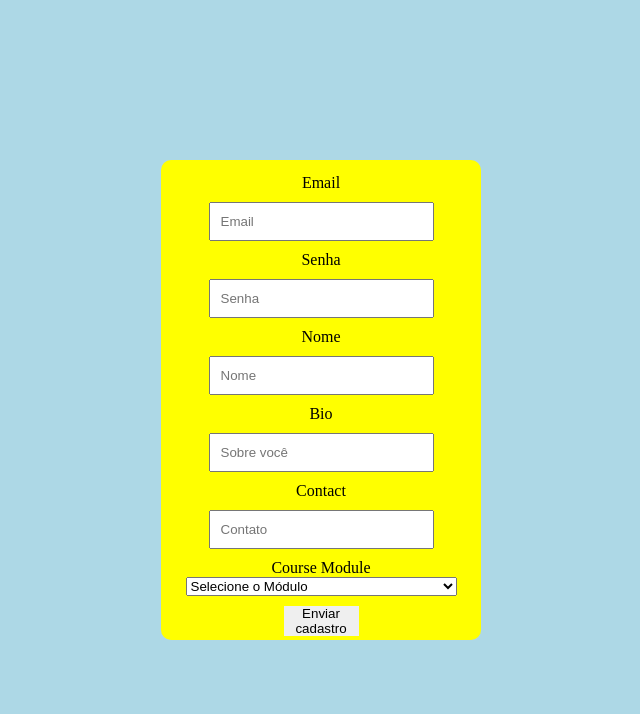
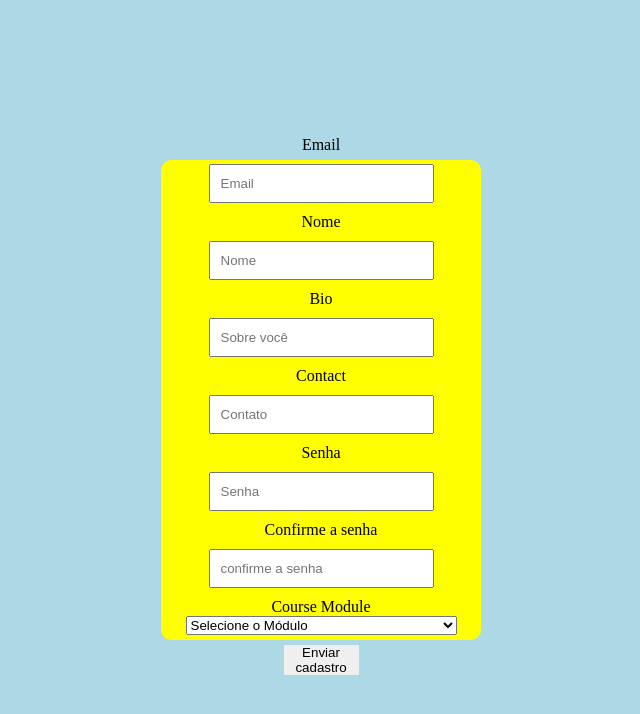
Before and after one commit to arycmn/Kenziehub, a React (Create React App) app: page /register in a window 1280 px wide. Shown: the top 714 px of the page, without its empty margins (319-959 px from the left). Built offline with nearby package versions, Linux system fonts and the light colour scheme.

Commit message:
feat: login and registration validation is complete

```diff
--- a/src/pages/login/index.jsx
+++ b/src/pages/login/index.jsx
@@ -3,11 +3,21 @@ import { PageLogin, FormLogin, InfoLog, InputLog, ButtonLog } from "./styled";
 import { api } from "../../services/API";
 import { useDispatch } from "react-redux";
 import { getTokenThunk } from "../../store/modules/token/thunks";
+import { yupResolver } from "@hookform/resolvers/yup";
+import * as yup from "yup";
 
 const Login = () => {
-  const { register, handleSubmit, _watch, _errors } = useForm();
-
   const dispatch = useDispatch();
+  const schema = yup.object().shape({
+    email: yup.string().email("email invalido").required("Campo obrigatório"),
+    password: yup
+      .string()
+      .min(6, "Senha deve conter no mínimo 6 dígitos")
+      .required("Campo obrigatório"),
+  });
+  const { register, handleSubmit, errors, setError } = useForm({
+    resolver: yupResolver(schema),
+  });
 
   const handleForm = (data) => {
     api
@@ -16,7 +26,11 @@ const Login = () => {
         window.localStorage.setItem("token", res.data.token);
         dispatch(getTokenThunk(res.data.token));
       })
-      .catch((err) => console.log(err.response.data.message));
+      .catch((err) =>
+        setError("user_login", {
+          message: "Email ou Senha incorreto",
+        })
+      );
   };
 
   return (
@@ -25,9 +39,12 @@ const Login = () => {
         <FormLogin onSubmit={handleSubmit(handleForm)}>
           <InfoLog>Email</InfoLog>
           <InputLog placeholder="Email" ref={register} name="email" />
+          <p>{errors.email?.message}</p>
           <InfoLog>Senha</InfoLog>
           <InputLog placeholder="Senha" ref={register} name="password" />
+          <p>{errors.password?.message}</p>
           <ButtonLog type="submit">Entrar</ButtonLog>
+          <p>{errors.user_login?.message}</p>
         </FormLogin>
       </PageLogin>
     </>
--- a/src/pages/sign-in/index.jsx
+++ b/src/pages/sign-in/index.jsx
@@ -1,4 +1,6 @@
 import { api } from "../../services/API";
+import { yupResolver } from "@hookform/resolvers/yup";
+import * as yup from "yup";
 import { useHistory } from "react-router-dom";
 import { useForm } from "react-hook-form";
 import {
@@ -12,13 +14,38 @@ import {
 
 const SignIn = () => {
   const history = useHistory();
-  const { register, handleSubmit, _watch, _errors } = useForm();
+
+  const schema = yup.object().shape({
+    email: yup.string().email("email invalido").required("Campo obrigatório"),
+    name: yup
+      .string()
+      .min(3, "O nome deve conter no mínimo 3 letras")
+      .required("Campo obrigatorio"),
+    bio: yup.string().required("Campo obrigatório"),
+    contact: yup.string().required("Campo obrigatório"),
+    password: yup
+      .string()
+      .min(6, "Senha deve conter no mínimo 6 dígitos")
+      .required("Campo obrigatório"),
+    password_confirm: yup
+      .string()
+      .oneOf([yup.ref("password")], "A senha deve ser igual"),
+    course_module: yup.string().required("Campo obrigatório"),
+  });
+
+  const { register, handleSubmit, errors, setError } = useForm({
+    resolver: yupResolver(schema),
+  });
 
   const handleForm = (data) => {
     api
       .post("/users", { ...data })
       .then((res) => history.push("/login"))
-      .catch((err) => console.log(err.response.data.message));
+      .catch((err) =>
+        setError("user_register", {
+          message: err.response.data.message,
+        })
+      );
   };
 
   return (
@@ -27,14 +54,32 @@ const SignIn = () => {
         <FormSignIn onSubmit={handleSubmit(handleForm)}>
           <InfoSign>Email</InfoSign>
           <InputSign placeholder="Email" name="email" ref={register} />
+          <p>{errors.email?.message}</p>
+
+          <InfoSign>Nome</InfoSign>
+          <InputSign placeholder="Nome" name="name" ref={register} />
+          <p>{errors.name?.message}</p>
+
+          <InfoSign>Bio</InfoSign>
+          <InputSign placeholder="Sobre você" name="bio" ref={register} />
+          <p>{errors.bio?.message}</p>
+
+          <InfoSign>Contact</InfoSign>
+          <InputSign placeholder="Contato" name="contact" ref={register} />
+          <p>{errors.contact?.message}</p>
+
           <InfoSign>Senha</InfoSign>
           <InputSign placeholder="Senha" name="password" ref={register} />
-          <InfoSign>Nome</InfoSign>
-          <InputSign placeholder="Nome" name="name" ref={register} />
-          <InfoSign>Bio</InfoSign>
-          <InputSign placeholder="Sobre você" name="bio" ref={register} />
-          <InfoSign>Contact</InfoSign>
-          <InputSign placeholder="Contato" name="contact" ref={register} />
+          <p>{errors.password?.message}</p>
+
+          <InfoSign>Confirme a senha</InfoSign>
+          <InputSign
+            placeholder="confirme a senha"
+            name="password_confirm"
+            ref={register}
+          />
+          <p>{errors.password_confirm?.message}</p>
+
           <InfoSign>Course Module</InfoSign>
 
           <SelectSign name="course_module" ref={register}>
@@ -52,7 +97,10 @@ const SignIn = () => {
               Quarto módulo (Backend Avançado)
             </option>
           </SelectSign>
+          <p>{errors.course_module?.message}</p>
+
           <ButtonSign type="submit">Enviar cadastro</ButtonSign>
+          <p>{errors.user_register?.message}</p>
         </FormSignIn>
       </PageSignIn>
     </>
```
Also changed, not shown: 1 other file (tests, documents, lock files or other folders).
